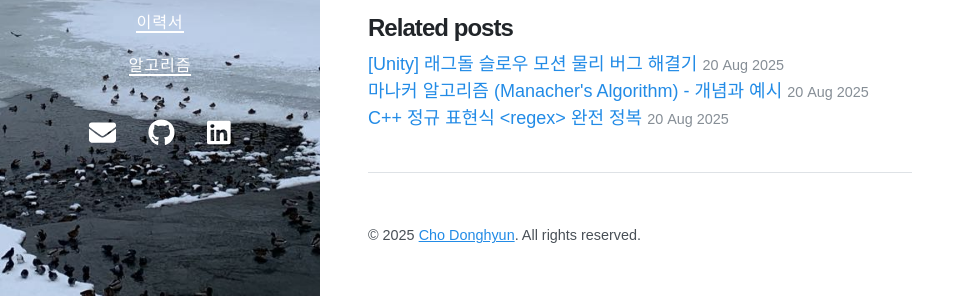
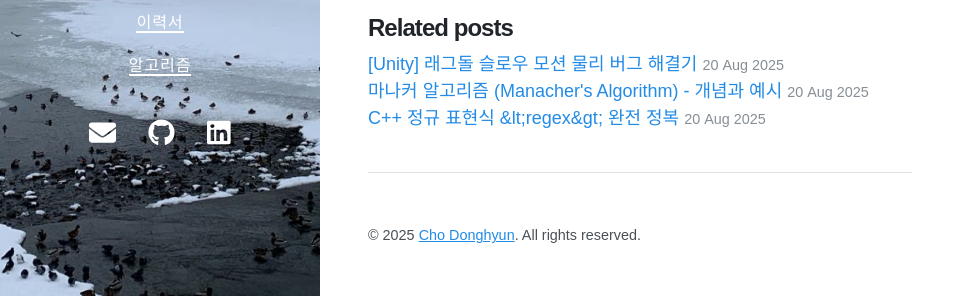
Before and after one commit to vlaud/vlaud.github.io, a Jekyll site: the page built from _posts/2025-06-22-amortized-analysis.md, in a window 1280 px wide and 900 px high, scrolled down 1144 px. Shown: the part 604-900 px from the top of the window, without its empty margins (0-975 px from the left). Built offline with Jekyll 4.4.1, drawn with Linux system fonts in a browser that asks for light colours; nearby versions of some CDN libraries.

Commit message:
포스트와 페이지에서 특수문자들을 HTML 엔티티로 변환
포스트 제목, 카테고리, 태그 모두에서 <regex>가 정상적으로 표시됨

```diff
--- a/_layouts/page.html
+++ b/_layouts/page.html
@@ -3,6 +3,9 @@ layout: default
 ---
 
 <article class="page">
-  <h1 class="page-title">{{ page.title }}</h1>
+  <!-- page-title은 페이지의 제목을 나타냄 -->
+  <!-- escape 필터는 제목에 포함된 특수문자들을 HTML 엔티티로 변환함 -->
+  <!-- HTML 엔티티:  & = &amp; < = &lt; 등등 -->
+  <h1 class="page-title">{{ page.title | escape }}</h1>
   {{ content }}
 </article>
--- a/_layouts/post.html
+++ b/_layouts/post.html
@@ -3,7 +3,7 @@ layout: default
 ---
 
 <article class="post">
-  <h1 class="post-title">{{ page.title }}</h1>
+  <h1 class="post-title">{{ page.title | escape }}</h1>
   <div class="post-meta">
     {%- assign date_format = site.date_format | default: "%-d %b %Y" -%}
     <time datetime="{{ page.date | date_to_xmlschema }}" itemprop="datePublished">{{ page.date | date: date_format }}</time>
@@ -53,7 +53,7 @@ layout: default
     {% for post in site.related_posts limit:3 %}
       <li>
         <a href="{{ post.url | relative_url }}">
-          {{ post.title }}
+          {{ post.title | escape }}
           <small><time datetime="{{ post.date | date_to_xmlschema }}">{{ post.date | date_to_string }}</time></small>
         </a>
       </li>
```
